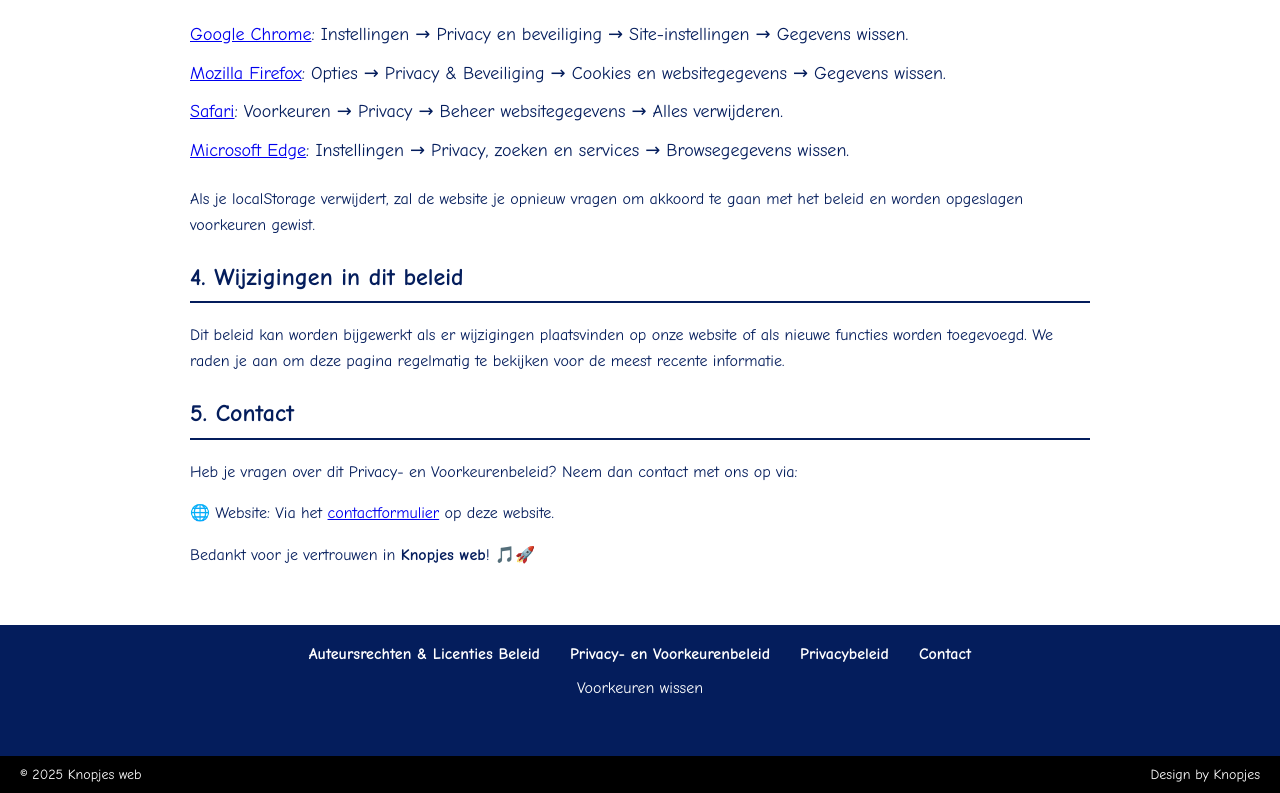
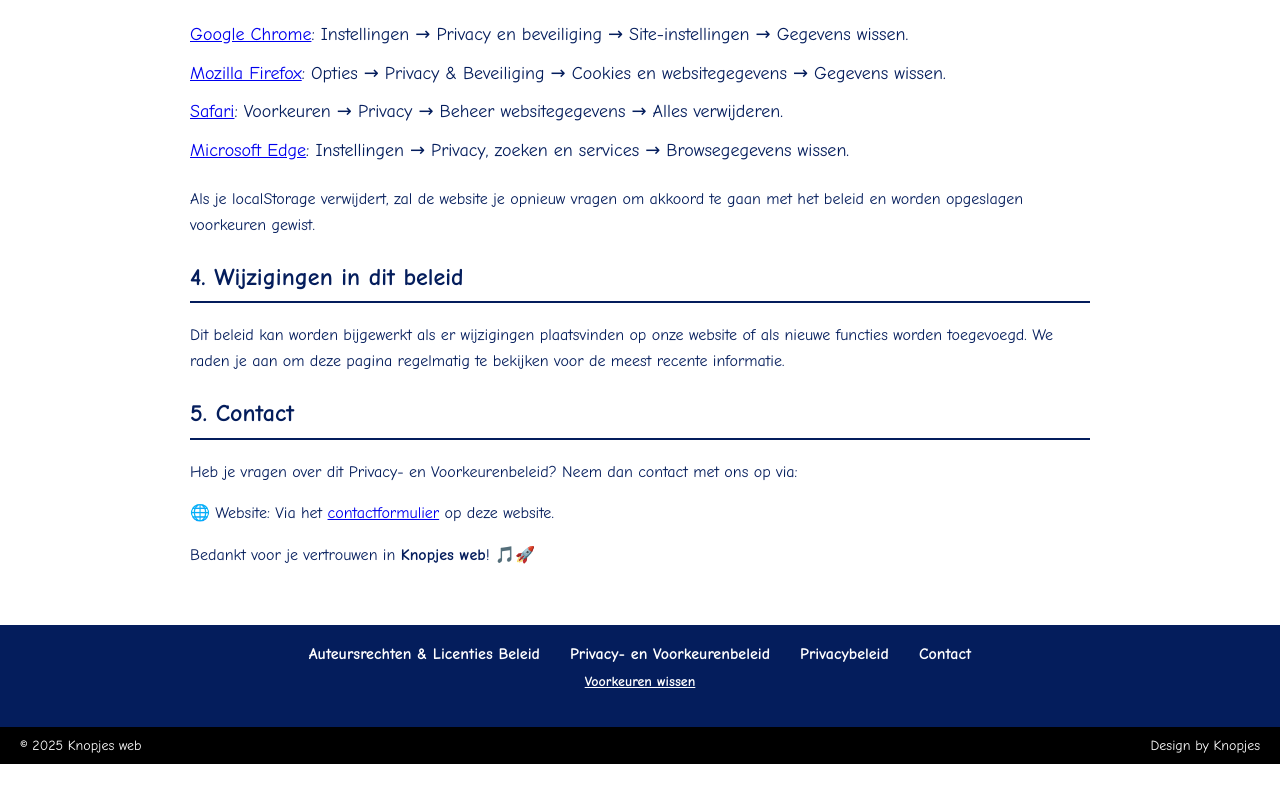
Before and after one commit to Knopjes/Knopjes-Web, a plain HTML site: page privacy- en voorkeurenbeleid.html in a window 1280 px wide. Shown: the part 1122-1915 px from the top of the page. After the commit the page ends 1886 px from the top, so only its background shows below. Drawn offline with Linux system fonts and the light colour scheme.

Commit message:
Update beleid.css

```diff
--- a/beleid.css
+++ b/beleid.css
@@ -120,13 +120,13 @@ footer {
     background-color: #041d5c;
     color: white;
     text-align: center;
-    padding: 20px 0 80px 0; /* extra ruimte onderaan voor de reset-knop */
+    padding: 20px 0 60px 0; /* 🧩 minder blauw onderaan */
     font-size: 16px;
     position: relative;
     font-family: "Comic Sans MS", cursive, sans-serif;
 }
 
-/* 📌 Links in de footer */
+/* 📎 Links in de footer */
 .footer-links {
     display: flex;
     justify-content: center;
@@ -146,29 +146,20 @@ footer {
     color: #b0c4ff;
 }
 
-/* 📌 Resetknop sectie */
-.reset-voorkeuren-container {
-    text-align: center;
-    margin-top: 20px;
-    padding: 20px;
-    background-color: #f4f4f4;
-    color: #041d5c;
-    font-family: "Comic Sans MS", cursive, sans-serif;
+/* ✅ Reset-link stijl */
+.reset-voorkeuren-link {
+    margin-top: 5px;
+    font-size: 14px;
+    color: white;
+    font-weight: bold;
+    cursor: pointer;
+    text-decoration: underline;
+    transition: color 0.3s ease;
 }
 
-.reset-voorkeuren-container button {
-    background-color: #041d5c;
-    color: white;
-    padding: 10px 20px;
-    border: none;
-    border-radius: 6px;
-    font-size: 16px;
-    cursor: pointer;
-    margin-top: 10px;
-}
-
-.reset-voorkeuren-container button:hover {
-    background-color: #063a96;
+/* 🖱️ Hover-effect voor reset-link */
+.reset-voorkeuren-link:hover {
+    color: #b0c4ff;
 }
 
 /* 📌 Onderste zwarte balk */
@@ -187,6 +178,7 @@ footer {
     box-sizing: border-box;
     overflow: hidden;
 }
+
 
 
 /* 🔹 Pop-up stijl */
```
